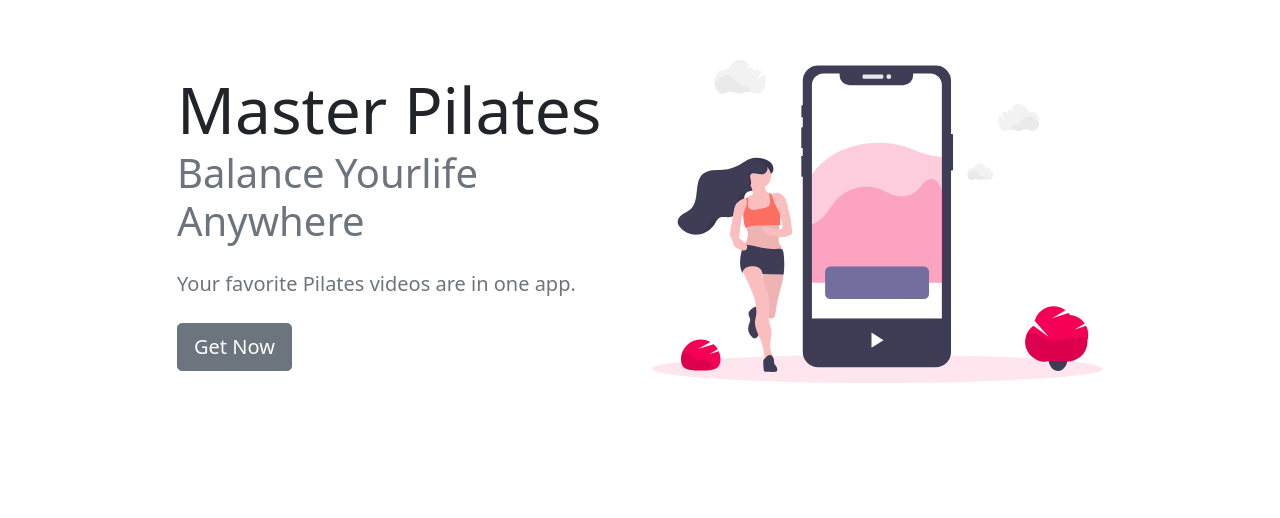
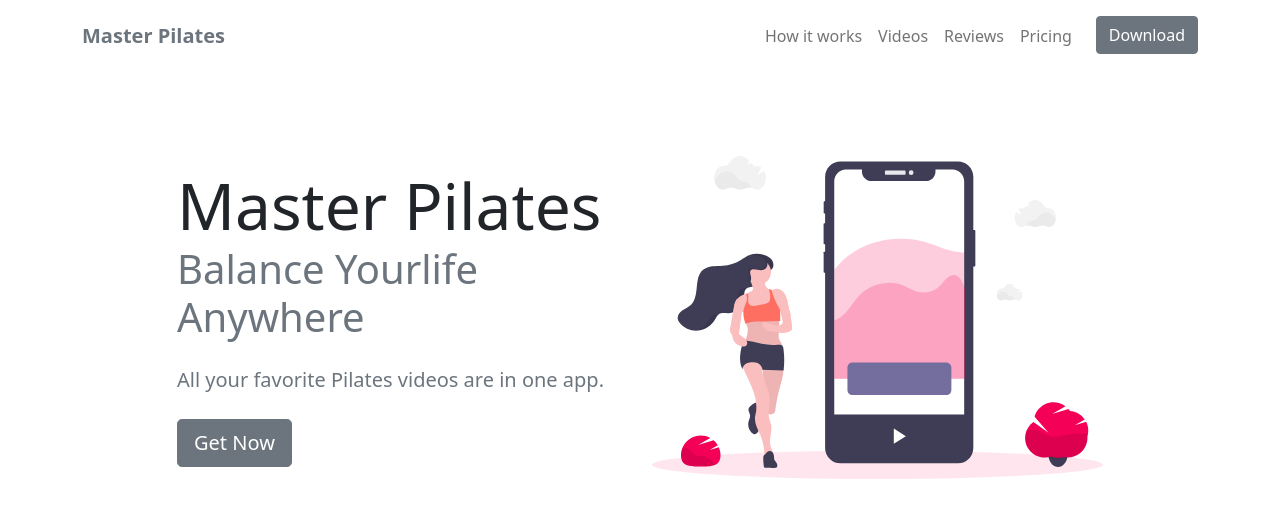
Before and after one commit to matintynn/master-pilates-website, a plain HTML site: page index.html in a window 1280 px wide. Drawn offline with nearby package versions, Linux system fonts and the light colour scheme.

Commit message:
add navbar

```diff
--- a/index.html
+++ b/index.html
@@ -21,10 +21,45 @@
 <body>
 
   <!-- Header & Navbar -->
+  <nav class="navbar navbar-expand-md navbar-light py-3">
+    <div class="container-lg">
+      <!-- logo -->
+      <a href="#hero" class="navbar-brand">
+        <span class="fw-bold text-secondary">
+          Master Pilates
+        </span>
+      </a>
+      <!-- toggle button -->
+      <button class="navbar-toggler" type="button" data-bs-toggle="collapse" data-bs-target="#main-nav"
+        aria-controls="main-nav" aria-expanded="false" aria-label="Toggle navigation">
+        <span class="navbar-toggler-icon"></span>
+      </button>
+      <!-- navbar links -->
+      <div class="collapse navbar-collapse justify-content-end align-center" id="main-nav">
+        <ul class="navbar-nav">
+          <li class="nav-item">
+            <a href="#how-it-work" class="nav-link">How it works</a>
+          </li>
+          <li class="nav-item">
+            <a href="#videos" class="nav-link">Videos</a>
+          </li>
+          <li class="nav-item">
+            <a href="#reviews" class="nav-link">Reviews</a>
+          </li>
+          <li class="nav-item">
+            <a href="#pricing" class="nav-link">Pricing</a>
+          </li>
+          <li class="nav-item ms-3 d-none d-md-inline">
+            <a href="" class="btn btn-secondary">Download</a>
+          </li>
+        </ul>
+      </div>
+    </div>
+  </nav>
   <!-- <h1>Master Pilates</h1> -->
 
   <!-- Hero section -->
-  <section id="hero">
+  <section class="mt-4" id="hero">
     <div class="container-lg">
       <div class="row justify-content-center align-items-center">
         <!-- hero text start -->
@@ -36,14 +71,14 @@
           <!-- <p class="lead my-4 text-muted">Explore and free your mind and body with your favorite pilates videos from the
             most well-known instructors.
           </p> -->
-          <p class="lead my-4 text-muted">Your favorite Pilates videos are in one app.
+          <p class="lead my-4 text-muted">All your favorite Pilates videos are in one app.
           </p>
           <a href="#pricing" class="btn btn-secondary btn-lg">Get Now</a>
         </div>
         <!-- hero text end -->
         <!-- hero image start -->
         <div class="col-md-5 text-center">
-          <img src="assets/images/pilates2.svg" alt="hero image" class="img-fluid d-none d-md-block">
+          <img src="assets/images/pilates-cover.svg" alt="hero image" class="img-fluid d-none d-md-block">
         </div>
         <!-- hero image end -->
       </div>
```
Also changed, not shown: assets/images/img-cover.png (deleted), assets/images/pilates-cover.svg (added), assets/images/pilates2.svg (deleted), 3 other files.
